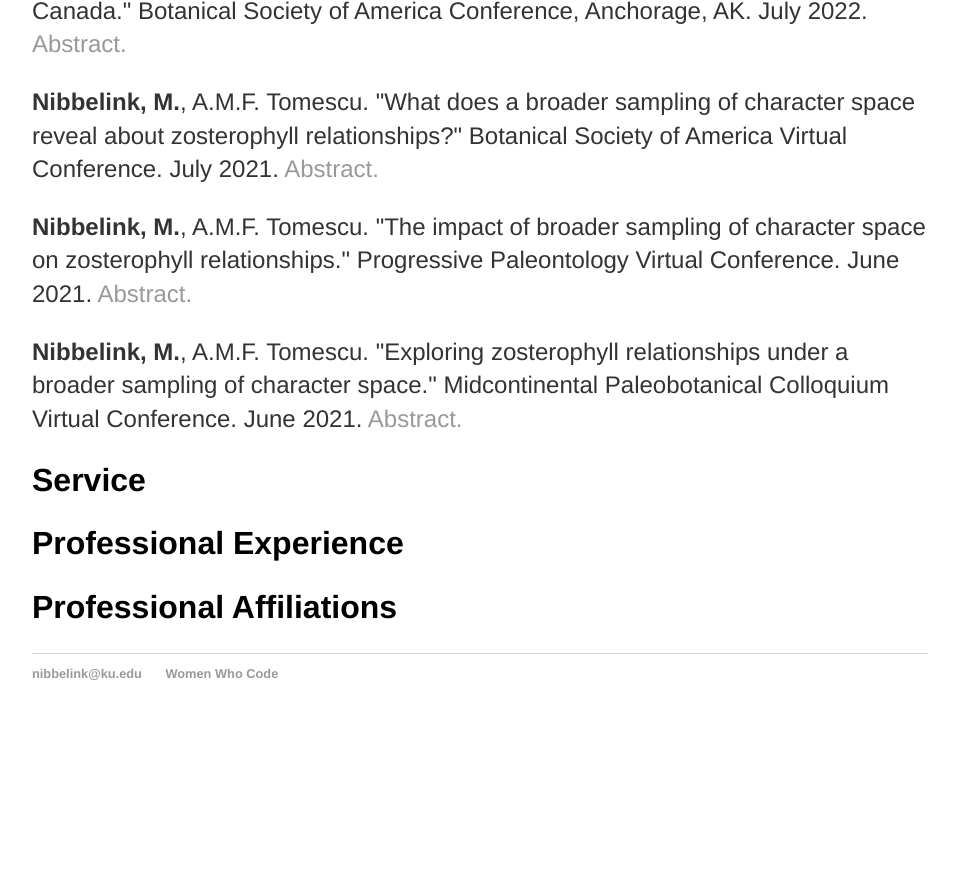
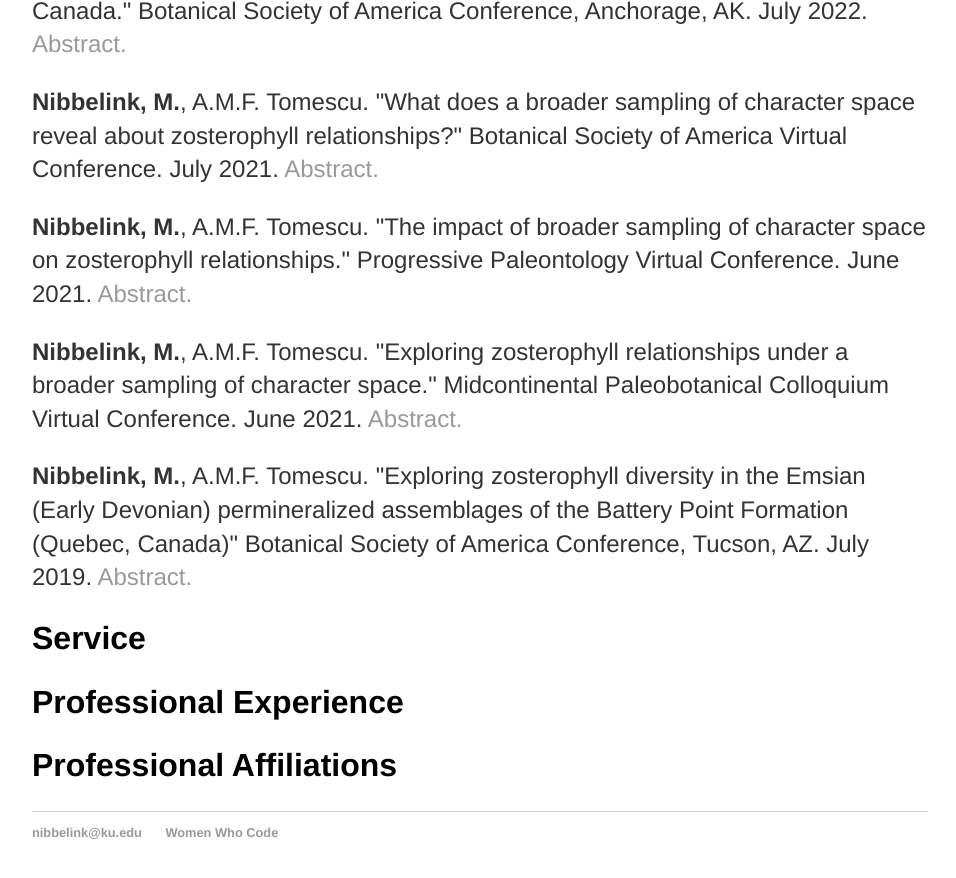
Before and after one commit to megannibbs/megannibbelink.github.io, a Jekyll site: the page built from cv/index.html, in a window 1280 px wide and 900 px high, scrolled down 1135 px. Shown: the top 878 px of the window, without its empty margins (160-1116 px from the left). Built offline with Jekyll 4.4.1, drawn with Linux system fonts in a browser that asks for light colours; before the commit the page ends 1876 px from its top, so only the background shows below that.

Commit message:
Update index.html

```diff
--- a/cv/index.html
+++ b/cv/index.html
@@ -25,6 +25,7 @@ title: Meg Nibbelink | CV
 	<p><strong>Nibbelink, M.</strong>, A.M.F. Tomescu. "What does a broader sampling of character space reveal about zosterophyll relationships?" Botanical Society of America Virtual Conference. July 2021.<a href="http://2021.botanyconference.org/engine/search/101.html"> Abstract.</a></br>
 	<p><strong>Nibbelink, M.</strong>, A.M.F. Tomescu. "The impact of broader sampling of character space on zosterophyll relationships." Progressive Paleontology Virtual Conference. June 2021.<a href="https://www.palass.org/meetings-events/progressive-palaeontology/2021/progressive-palaeontology-2021-online-registration-and-abstracts"> Abstract.</a></br>
 	<p><strong>Nibbelink, M.</strong>, A.M.F. Tomescu. "Exploring zosterophyll relationships under a broader sampling of character space." Midcontinental Paleobotanical Colloquium Virtual Conference. June 2021.<a href="https://sites.google.com/berkeley.edu/mpc2021/abstracts?authuser=0"> Abstract.</a></br>
+	<p><strong>Nibbelink, M.</strong>, A.M.F. Tomescu. "Exploring zosterophyll diversity in the Emsian (Early Devonian) permineralized assemblages of the Battery Point Formation (Quebec, Canada)" Botanical Society of America Conference, Tucson, AZ. July 2019.<a href="https://2019.botanyconference.org/engine/search/index.php?func=detail&aid=944"> Abstract.</a></br>
 	<h2>Service</h2>
 	<h2>Professional Experience</h2>
 	<h2>Professional Affiliations</h2>
```
